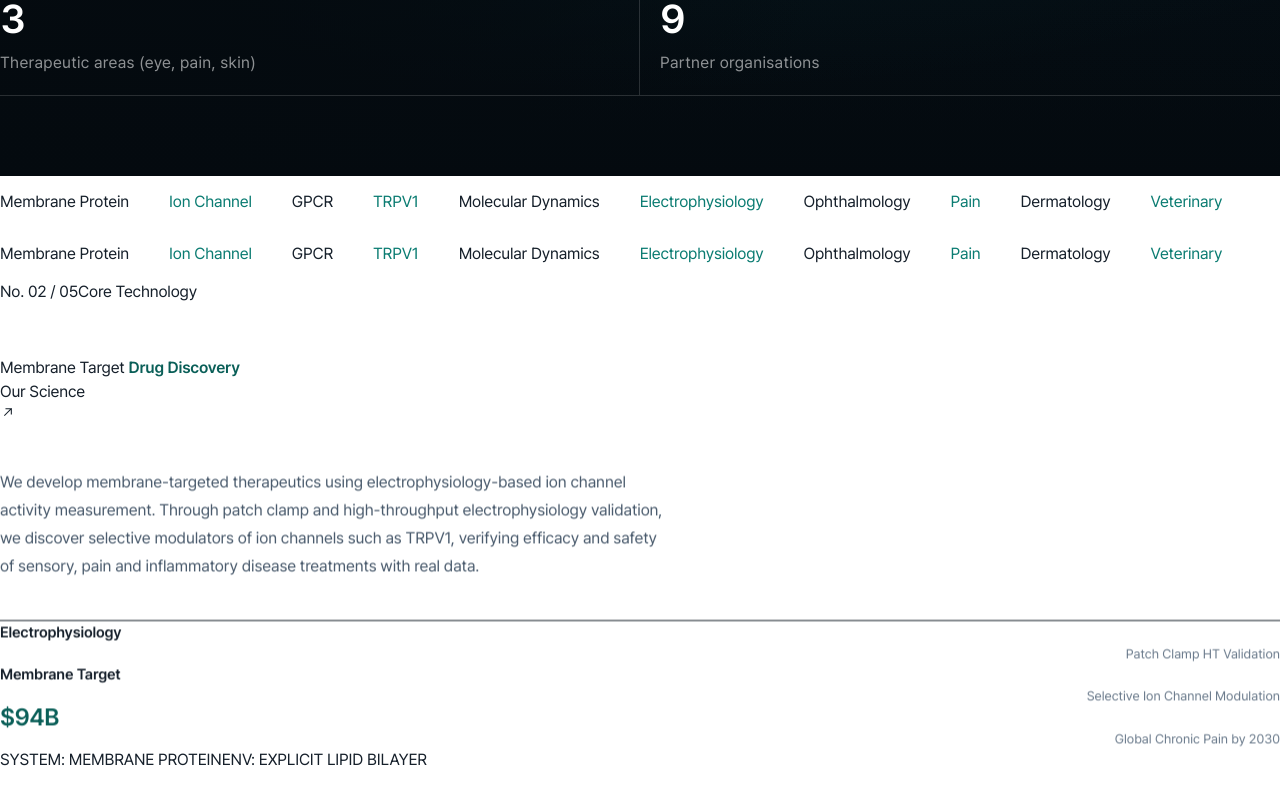
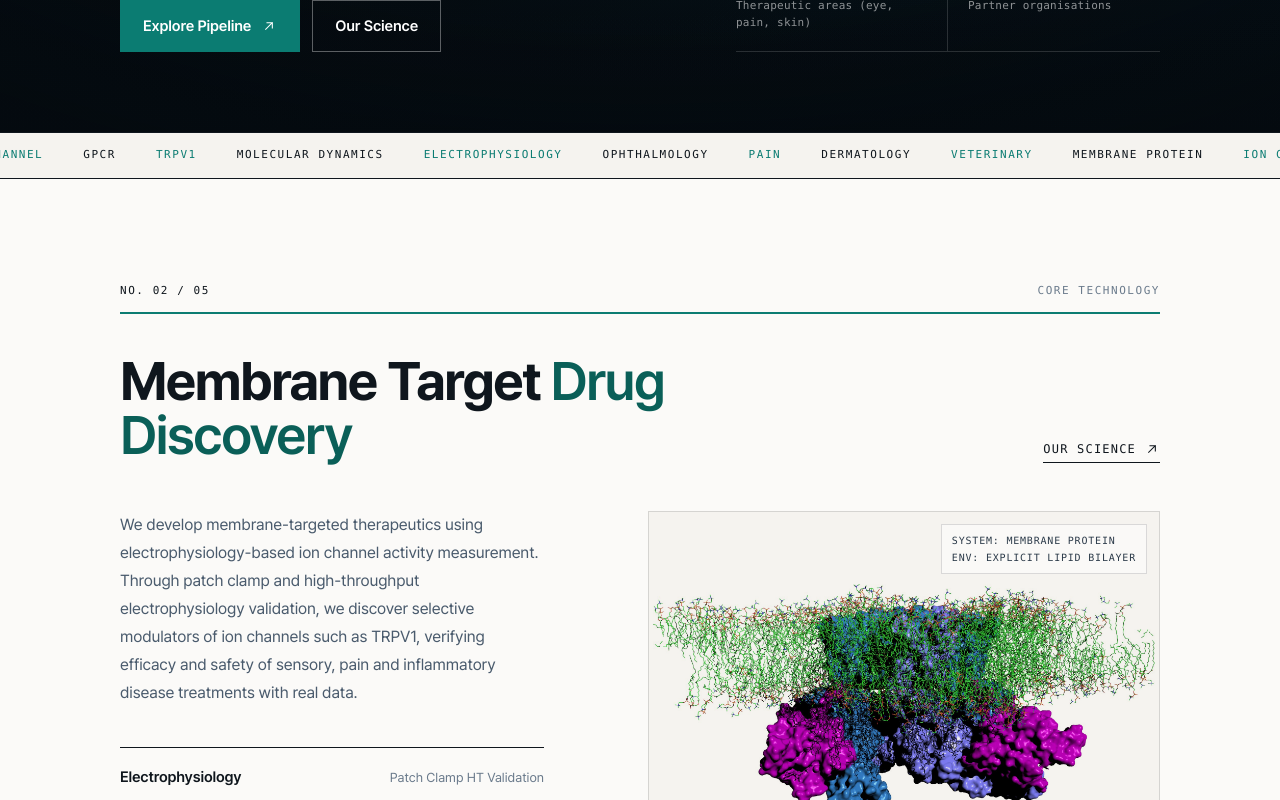
Before and after one commit to kim730127-crypto/rudacure-web, a Next.js app: page /en in a window 1280 px wide. Shown: the part 740-1540 px from the top of the page. Built offline with nearby package versions, Linux system fonts and the light colour scheme; no server answers.

Commit message:
design(pilot): scoped .lab styles for homepage pilot

```diff
--- a/src/app/globals.css
+++ b/src/app/globals.css
@@ -804,3 +804,321 @@ h4 em,
     );
   }
 }
+
+/* ═══ Design pilot: "Lab Index" homepage (2026-09) ═══════════════════════
+   Scoped under .lab so no other route changes. Structure from two CC0
+   Superdesign prompt specs (swiss-grid-agency-layout, laboratory-skincare),
+   re-tokenised to the RudaCure palette. Rules kept from the specs: one
+   accent, 1px hairlines, a 2px accent rule for primary breaks, no shadows,
+   no rounded corners, mono micro-labels. Rules deliberately NOT kept:
+   Latin display tracking (-0.04em) and leading (0.84), which crush Hangul. */
+
+/* In @layer components so Tailwind utilities on the markup (normal-case,
+   tracking-*, text-*) still win over these defaults. */
+@layer components {
+.lab {
+  --lab-paper: #f5f3ef;
+  --lab-ink: #0f161d;
+  --lab-line: rgba(15, 22, 29, 0.14);
+  --lab-line-soft: rgba(15, 22, 29, 0.08);
+  background: #fbfaf8;
+  color: var(--lab-ink);
+}
+.lab ::selection {
+  background: var(--rc-accent);
+  color: #fbfaf8;
+}
+
+.lab-container {
+  width: 100%;
+  /* Same measure as .container-rc so the grid lines up with the navbar
+     and footer, which this pilot does not touch. */
+  max-width: 1120px;
+  margin-inline: auto;
+  padding-inline: 24px;
+}
+@media (min-width: 1024px) {
+  .lab-container {
+    padding-inline: 40px;
+  }
+}
+
+.lab-grid {
+  display: grid;
+  grid-template-columns: repeat(12, minmax(0, 1fr));
+  column-gap: 16px;
+}
+
+.lab-label {
+  font-family: var(--font-mono);
+  font-size: 11px;
+  line-height: 1.5;
+  letter-spacing: 0.14em;
+  text-transform: uppercase;
+}
+.lab-muted {
+  color: var(--rc-ink-500);
+}
+/* Localised label text (tags, stat captions). Mono + wide tracking is a
+   Latin device; on Hangul/CJK it spaces syllables apart, so those scripts
+   drop back to the sans face with near-zero tracking. */
+.lab-label-i18n:lang(ko),
+.lab-label-i18n:lang(ja),
+.lab-label-i18n:lang(zh),
+.lab-label-i18n:lang(ar) {
+  font-family: var(--font-sans);
+  font-size: 12px;
+  letter-spacing: 0.01em;
+}
+
+.lab-rule-accent {
+  height: 0;
+  border-top: 2px solid var(--rc-accent);
+}
+.lab-rule-draw {
+  transform-origin: left;
+  animation: line-draw 0.9s var(--rc-ease) 0.1s both;
+}
+[dir="rtl"] .lab-rule-draw {
+  transform-origin: right;
+}
+
+/* Display type. Latin gets the tight Swiss treatment; Hangul/CJK gets a
+   gentler value so syllable blocks do not collide. */
+.lab-display {
+  font-size: clamp(2.75rem, 7.2vw, 6.5rem);
+  font-weight: 700;
+  line-height: 0.98;
+  letter-spacing: -0.045em;
+}
+.lab-display:lang(ko),
+.lab-display:lang(ja),
+.lab-display:lang(zh) {
+  font-size: clamp(2.5rem, 6vw, 5.25rem);
+  line-height: 1.12;
+  letter-spacing: -0.03em;
+}
+
+.lab-h2 {
+  font-size: clamp(2rem, 4.2vw, 3.5rem);
+  font-weight: 700;
+  line-height: 1.02;
+  letter-spacing: -0.035em;
+  color: var(--lab-ink);
+}
+.lab-h2 em,
+.lab-contact em {
+  font-style: normal;
+  color: var(--rc-accent);
+}
+.lab-h2:lang(ko),
+.lab-h2:lang(ja),
+.lab-h2:lang(zh) {
+  line-height: 1.18;
+  letter-spacing: -0.025em;
+}
+
+.lab-contact {
+  font-size: clamp(2.25rem, 6.4vw, 5.25rem);
+  font-weight: 800;
+  line-height: 0.96;
+  letter-spacing: -0.045em;
+}
+
+.lab-section {
+  padding-block: 88px;
+}
+@media (min-width: 1024px) {
+  .lab-section {
+    padding-block: 104px;
+  }
+}
+.lab-section-paper {
+  background: var(--lab-paper);
+  border-block: 1px solid var(--lab-line-soft);
+}
+
+.lab-link {
+  display: inline-flex;
+  align-items: center;
+  gap: 8px;
+  font-family: var(--font-mono);
+  font-size: 12px;
+  letter-spacing: 0.1em;
+  text-transform: uppercase;
+  color: var(--lab-ink);
+  border-bottom: 1px solid var(--lab-ink);
+  padding-bottom: 4px;
+  width: max-content;
+  transition:
+    color 200ms var(--rc-ease),
+    border-color 200ms var(--rc-ease);
+}
+.lab-link:hover {
+  color: var(--rc-accent);
+  border-color: var(--rc-accent);
+}
+
+/* Square buttons: the spec forbids radius. */
+.lab-btn {
+  display: inline-flex;
+  align-items: center;
+  gap: 10px;
+  padding: 14px 22px;
+  font-size: 0.9375rem;
+  font-weight: 600;
+  letter-spacing: -0.01em;
+  border: 1px solid transparent;
+  transition:
+    background-color 200ms var(--rc-ease),
+    color 200ms var(--rc-ease),
+    border-color 200ms var(--rc-ease);
+}
+.lab-btn:active {
+  transform: translateY(1px);
+}
+.lab-btn-accent {
+  background: var(--rc-accent);
+  color: #fff;
+}
+.lab-btn-accent:hover {
+  background: var(--rc-accent-deep);
+}
+.lab-btn-ghost {
+  color: #fff;
+  border-color: rgba(255, 255, 255, 0.35);
+}
+.lab-btn-ghost:hover {
+  border-color: #fff;
+}
+.lab-btn-ink {
+  background: var(--lab-ink);
+  color: #fbfaf8;
+}
+.lab-btn-ink:hover {
+  background: var(--rc-accent);
+}
+
+/* Marquee strip between the dark hero and the paper body. */
+.lab-marquee {
+  overflow: hidden;
+  background: var(--lab-paper);
+  border-block: 1px solid var(--lab-ink);
+  color: var(--lab-ink);
+}
+.lab-marquee-track {
+  display: flex;
+  width: max-content;
+  animation: lab-marquee 36s linear infinite;
+}
+@keyframes lab-marquee {
+  from {
+    transform: translateX(0);
+  }
+  to {
+    transform: translateX(-50%);
+  }
+}
+[dir="rtl"] .lab-marquee-track {
+  animation-direction: reverse;
+}
+
+/* Spec sheet rows (core technology). */
+.lab-spec-row {
+  display: flex;
+  align-items: baseline;
+  justify-content: space-between;
+  gap: 24px;
+  padding-block: 18px;
+  border-bottom: 1px dashed var(--lab-line);
+}
+
+/* Figure on paper, with an annotation tag (laboratory-skincare spec). */
+.lab-figure {
+  border: 1px solid var(--lab-line);
+  background: var(--lab-paper);
+}
+.lab-annot {
+  position: absolute;
+  top: 12px;
+  inset-inline-end: 12px;
+  display: flex;
+  flex-direction: column;
+  gap: 2px;
+  padding: 8px 10px;
+  border: 1px solid var(--lab-line);
+  background: rgba(251, 250, 248, 0.9);
+  backdrop-filter: blur(4px);
+  font-family: var(--font-mono);
+  font-size: 10px;
+  letter-spacing: 0.08em;
+  color: var(--rc-ink-700);
+}
+
+/* Index rows (pipeline, news). */
+.lab-row {
+  border-bottom: 1px solid var(--lab-line);
+  transition: background-color 200ms var(--rc-ease);
+}
+.lab-row:hover {
+  background: rgba(11, 124, 114, 0.035);
+}
+.lab-row-arrow {
+  opacity: 0.4;
+  transition:
+    opacity 200ms var(--rc-ease),
+    transform 200ms var(--rc-ease);
+}
+.lab-row:hover .lab-row-arrow {
+  opacity: 1;
+  transform: translateX(4px);
+}
+[dir="rtl"] .lab-row:hover .lab-row-arrow {
+  transform: translateX(-4px);
+}
+
+.lab-track {
+  height: 2px;
+  background: var(--lab-line);
+}
+.lab-track-fill {
+  display: block;
+  height: 100%;
+  background: var(--rc-accent);
+}
+
+/* Hairline-gap cell grid (partners). The 1px gaps are the grid lines. */
+.lab-cells {
+  gap: 1px;
+  background: var(--lab-line);
+  border: 1px solid var(--lab-line);
+}
+.lab-cell {
+  background: #fbfaf8;
+  padding: 20px 22px 24px;
+  transition: background-color 200ms var(--rc-ease);
+}
+.lab-cell:hover {
+  background: var(--lab-paper);
+}
+/* JPEG marks carry baked-in white; multiply lets them sit on paper. The blend
+   goes on the filtered wrapper, not the <img>, because the grayscale filter
+   isolates its children. */
+.lab .partner-mark {
+  mix-blend-mode: multiply;
+}
+
+@media (prefers-reduced-motion: reduce) {
+  .lab-marquee-track,
+  .lab-rule-draw {
+    animation: none;
+  }
+  .lab-row-arrow,
+  .lab-btn,
+  .lab-link,
+  .lab-row,
+  .lab-cell {
+    transition: none;
+  }
+}
+}
```
